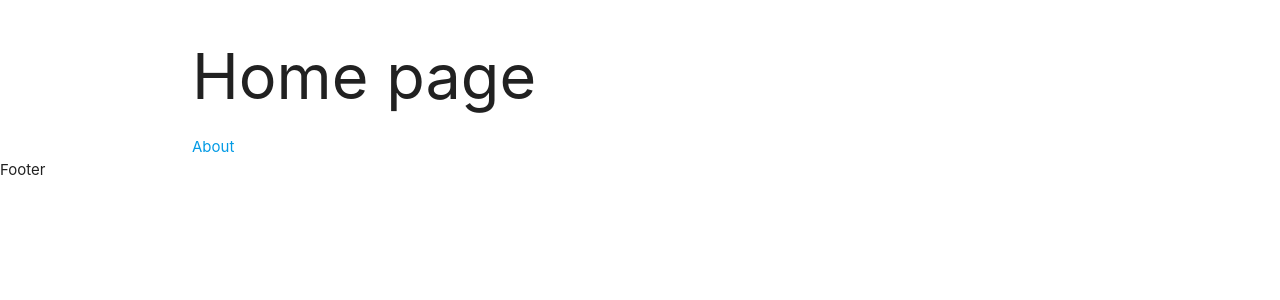
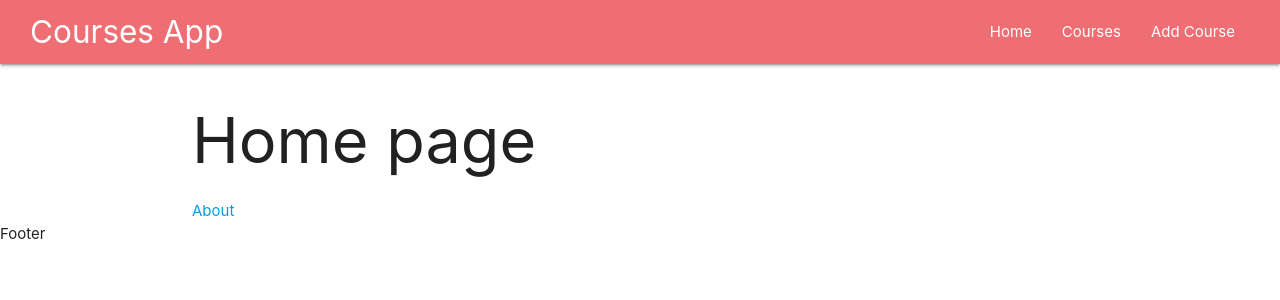
Before and after one commit to Dushkinn/node-express, a Node server app: page / in a window 1280 px wide. Shown: the top 300 px of the page. Run offline with Node 20, Linux system fonts and the light colour scheme; some libraries are stand-ins or nearby versions.

Commit message:
add navbar, add custom css, register public folder

```diff
--- a/index.js
+++ b/index.js
@@ -13,6 +13,8 @@ app.engine('hbs', handlebars.engine);
 app.set('view engine', 'hbs');
 app.set('views', 'views');
 
+app.use(express.static('public'))
+
 app.get('/', (req, res) => {
     res.render('index');
 })
--- /dev/null
+++ b/public/style.css
@@ -0,0 +1,3 @@
+.nav-wrapper {
+    padding: 0 2rem;
+}
--- a/views/layouts/main.hbs
+++ b/views/layouts/main.hbs
@@ -1,5 +1,6 @@
 {{> head}}
 <body>
+{{> navbar}}
 <div class="container">
     {{{ body }}}
 </div>
--- a/views/partials/head.hbs
+++ b/views/partials/head.hbs
@@ -4,4 +4,5 @@
     <meta charset="UTF-8">
     <title>Title</title>
     <link rel="stylesheet" href="https://cdnjs.cloudflare.com/ajax/libs/materialize/1.0.0/css/materialize.min.css">
+    <link rel="stylesheet" href="/style.css">
 </head>
--- /dev/null
+++ b/views/partials/navbar.hbs
@@ -0,0 +1,10 @@
+<nav>
+    <div class="nav-wrapper">
+        <a href="#" class="brand-logo">Courses App</a>
+        <ul id="nav-mobile" class="right hide-on-med-and-down">
+            <li><a href="/">Home</a></li>
+            <li><a href="/courses">Courses</a></li>
+            <li><a href="/add">Add Course</a></li>
+        </ul>
+    </div>
+</nav>
```
